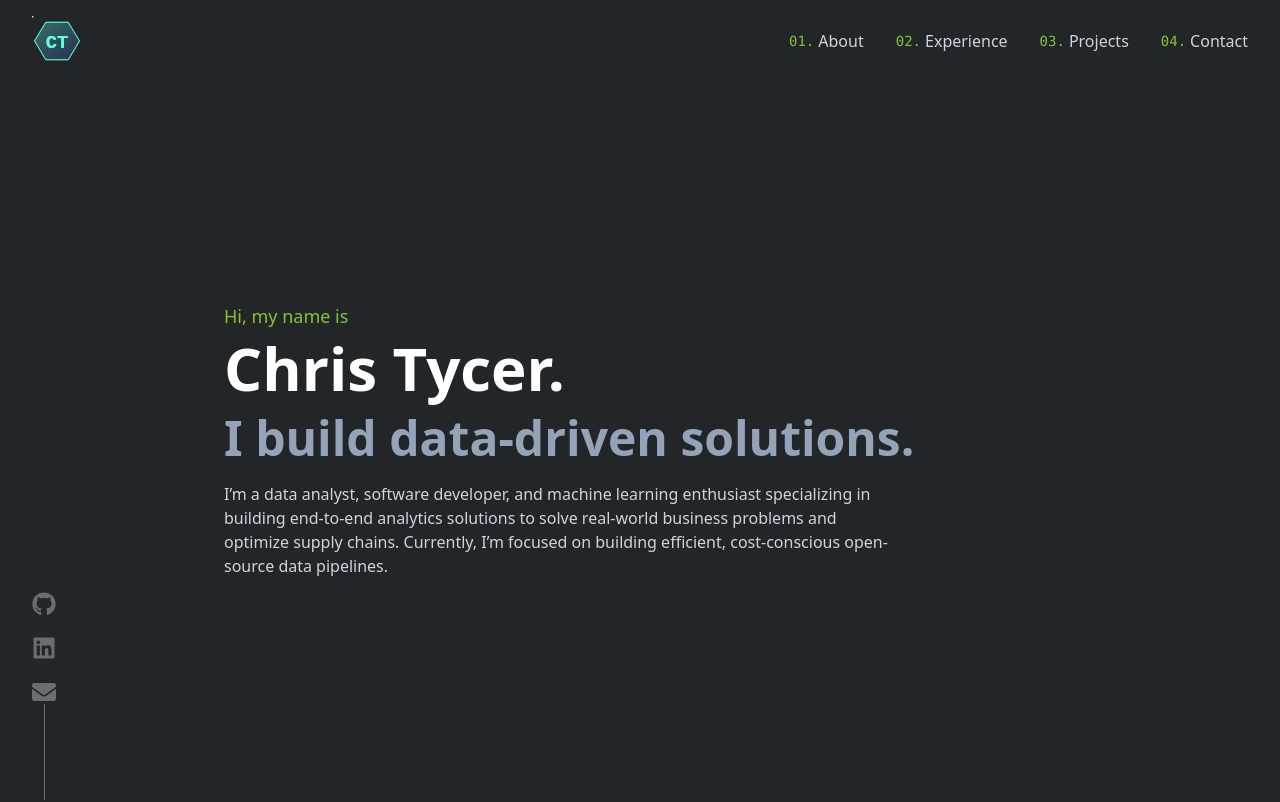
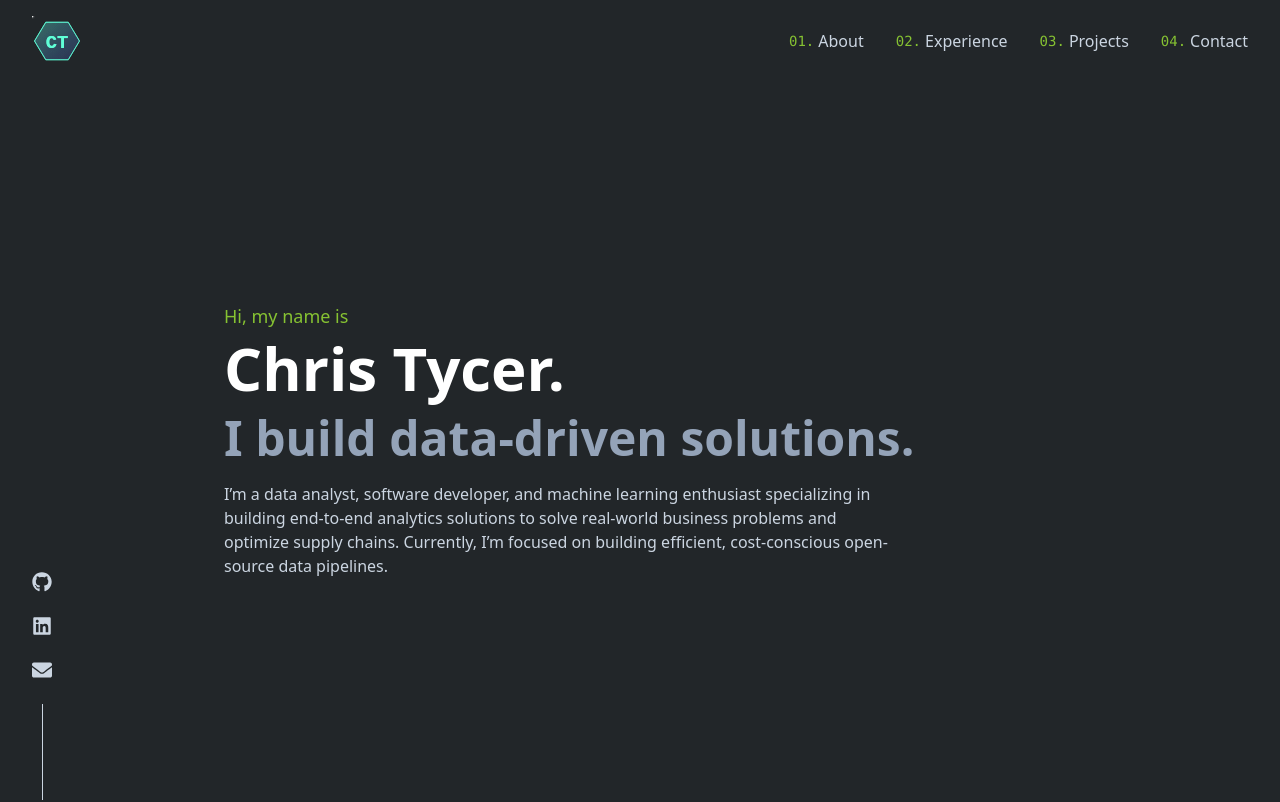
Before and after one commit to tycerch/portfolio, a Next.js app: page / in a window 1280 px wide. Shown: the top 802 px of the page. Built offline with nearby package versions, Linux system fonts and the light colour scheme.

Commit message:
feat: refactor SocialLinks component for improved layout and accessibility

```diff
--- a/app/components/SocialLinks.tsx
+++ b/app/components/SocialLinks.tsx
@@ -16,20 +16,20 @@ export default function SocialLinks() {
 
   return (
     <aside className="hidden md:flex flex-col items-center fixed bottom-0 left-8 z-50">
-      <ul className="flex flex-col space-y-5 after:content-[''] after:w-[1px] after:h-24 after:bg-foreground after:mx-auto">
-        {links.map((link, idx) => (
-          <li key={idx}>
-            <Link
-              href={link.url}
-              target="_blank"
-              rel="noreferrer"
-              className="text-2xl text-foreground hover:text-highlight transition-colors"
-            >
-              {link.icon}
-            </Link>
-          </li>
+      <div className="flex flex-col gap-6">
+        {links.map((link, i) => (
+          <a
+            key={i}
+            href={link.url}
+            target="_blank"
+            rel="noopener noreferrer"
+            className="text-slate-300 hover:text-highlight transition-colors duration-200 text-xl"
+          >
+            {link.icon}
+          </a>
         ))}
-      </ul>
+      </div>
+      <div className="w-px h-24 bg-slate-300 mt-6"></div>
     </aside>
   );
 }
```
